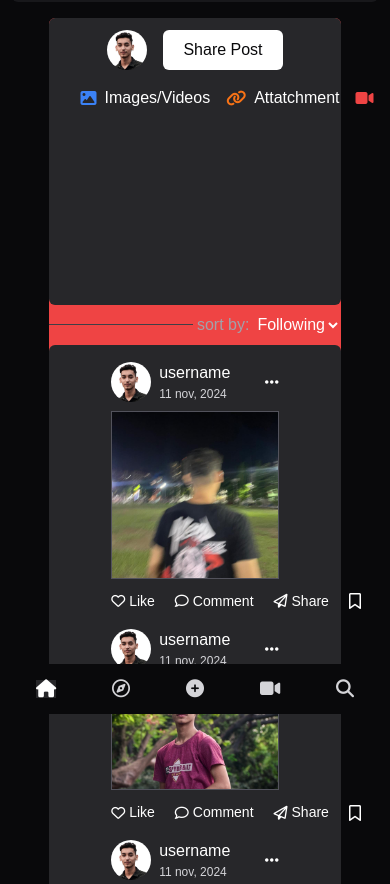
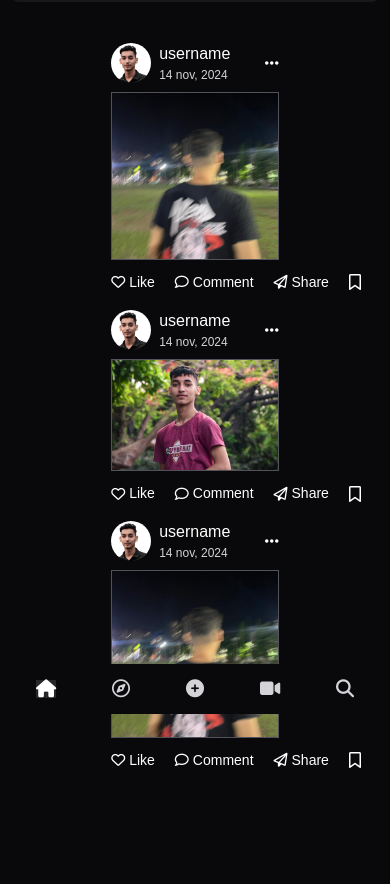
Before and after one commit to maanis/social-media, a plain HTML site: page index.html in a window 390 px wide. Shown: the part 130-1014 px from the top of the page. Drawn offline with nearby package versions, Linux system fonts and the light colour scheme.

Commit message:
responsive half done

```diff
--- a/index.html
+++ b/index.html
@@ -313,35 +313,35 @@
                 </div>
             </div>
 
-            <div class="d h-[85%] flex flex-col max-lg:w-[65%] max-md:w-[80%] max-lg:bg-zinc-900
-                w-full max-[680px]:bg-red-500 bg-zinc-950 rounded-md">
-                <div class="w-full h-[20%] p-3 bg-zinc-800 rounded-md">
+            <div class="d h-[85%] flex flex-col max-lg:w-[65%] max-md:w-[80%] max-lg:bg-zinc-950
+                w-full bg-zinc-950 rounded-md">
+                <div class="w-full max-lg:hidden p-3 bg-zinc-800 rounded-md">
                     <div class="flex items-center justify-center gap-4">
                         <img src="/owner.jpeg" class="w-10 h-10 rounded-full object-cover object-top" alt="">
                         <input type="text" placeholder="whats on your mind..."
                             class="outline-none w-[75%] py-2 max-lg:w-[385px] max-[1024px]:w-[260px] max-md:hidden bg-zinc-950 rounded-md pl-4"
                             name="" id="">
-                        <button class="text-zinc-950 bg-white px-5 py-2 rounded-md ">Share Post</button>
+                        <button class="text-zinc-950 bg-white px-5 py-2 rounded-md text-nowrap">Share Post</button>
                     </div>
-                    <div class="flex gap-4 px-5 mt-4">
-                        <div class="flex items-center gap-2"><i
+                    <div class="flex gap-5 px-5 mt-3">
+                        <div class="flex items-center gap-1"><i
                                 class="fa-solid fa-image text-blue-500"></i><span>Images/Videos</span></div>
-                        <div class="flex items-center gap-2"><i
+                        <div class="flex items-center gap-1"><i
                                 class="fa-solid fa-link text-orange-500"></i><span>Attatchment</span></div>
-                        <div class="flex items-center gap-2"><i
+                        <div class="flex items-center gap-1"><i
                                 class="fa-solid fa-video text-red-500"></i><span>Live</span>
                         </div>
-                        <div class="flex items-center gap-2"><i
+                        <div class="flex items-center gap-1"><i
                                 class="fa-solid fa-hashtag text-zinc-300"></i><span>Hashtags</span>
                         </div>
                     </div>
                 </div>
-                <div class="flex items-center mt-2">
-                    <div class="seperation w-full h-[1px]  bg-zinc-700 "></div>
+                <div class="flex items-center mt-2 max-md:hidden">
+                    <div class="seperation w-full  h-[1px]  bg-zinc-700 "></div>
                     <div class="select flex gap-1">
-                        <p class="text-nowrap text-zinc-400 ml-1">sort by:</p>
+                        <p class="text-nowrap text-zinc-400 ml-1 max-lg:text-[11px]">sort by:</p>
                         <select id="viewToggle" name="viewToggle"
-                            class="bg-transparent text-white border-none outline-none focus:ring-0 focus:border-transparent">
+                            class="bg-transparent max-lg:text-[13px] text-white border-none outline-none focus:ring-0 focus:border-transparent">
                             <option class="bg-black text-white">Following</option>
                             <option class="bg-black text-white">Everyone</option>
                         </select>
@@ -351,13 +351,13 @@
 
 
                 </div>
-                <div class="main w-full bg-zinc-800 mt-2  rounded-md">
+                <div class="main w-full bg-zinc-800 max-lg:bg-zinc-950 mt-2  rounded-md">
                     <div class="post flex flex-col w-[60%] px-1 mx-auto mb-2 mt-4">
                         <div class="box-a flex items-center gap-2">
                             <img src="/owner.jpeg" class="w-10 h-10 object-cover object-top rounded-full" alt="">
                             <div class="dets">
                                 <h3 class="text-[16px]">username</h3>
-                                <p class="text-[12px] text-zinc-300">11 nov, 2024</p>
+                                <p class="text-[12px] text-zinc-300">14 nov, 2024</p>
                             </div>
                             <i class="fa-solid fa-ellipsis ml-auto"></i>
                         </div>
@@ -381,7 +381,7 @@
                             <img src="/owner.jpeg" class="w-10 h-10 object-cover object-top rounded-full" alt="">
                             <div class="dets">
                                 <h3 class="text-[16px]">username</h3>
-                                <p class="text-[12px] text-zinc-300">11 nov, 2024</p>
+                                <p class="text-[12px] text-zinc-300">14 nov, 2024</p>
                             </div>
                             <i class="fa-solid fa-ellipsis ml-auto"></i>
                         </div>
@@ -405,7 +405,7 @@
                             <img src="/owner.jpeg" class="w-10 h-10 object-cover object-top rounded-full" alt="">
                             <div class="dets">
                                 <h3 class="text-[16px]">username</h3>
-                                <p class="text-[12px] text-zinc-300">11 nov, 2024</p>
+                                <p class="text-[12px] text-zinc-300">14 nov, 2024</p>
                             </div>
                             <i class="fa-solid fa-ellipsis ml-auto"></i>
                         </div>
```
